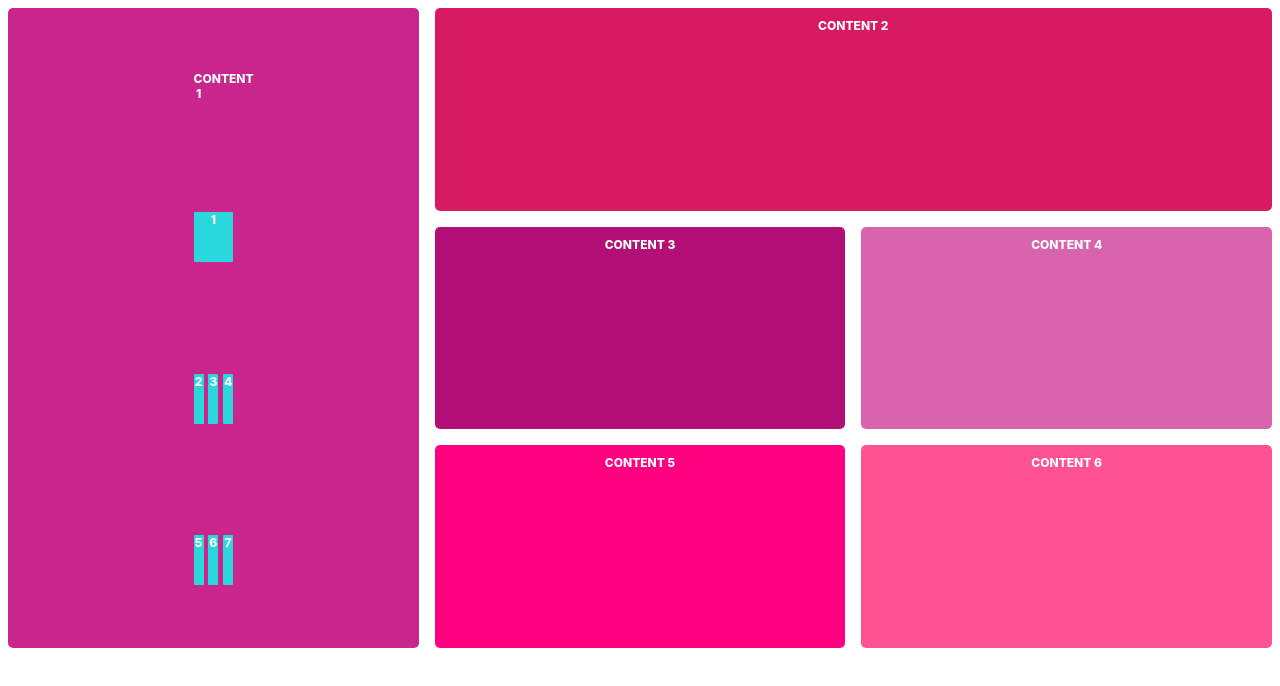
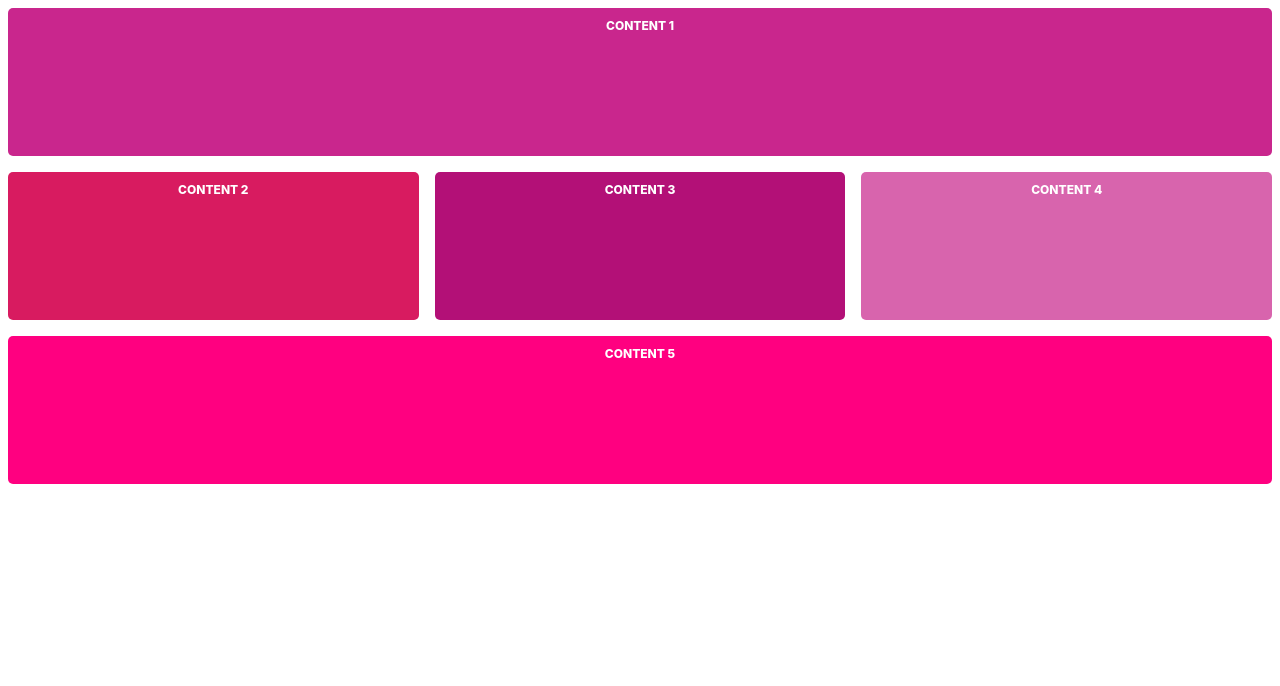
Before and after one commit to 10063987/grid, a plain HTML site: page index.html in a window 1280 px wide. Drawn offline with Linux system fonts and the light colour scheme.

Commit message:
refactor to match initial sketch

```diff
--- a/index.html
+++ b/index.html
@@ -9,21 +9,12 @@
 </head>
 <body>
     <div class="container">
-        <div id="content1">
-            Content 1
-            <div id="nested1">1</div>
-            <div id="nested2">2</div>
-            <div id="nested3">3</div>
-            <div id="nested4">4</div>
-            <div id="nested5">5</div>
-            <div id="nested6">6</div>
-            <div id="nested7">7</div>
-        </div>
+        <div id="content1">Content 1</div>
         <div id="content2">Content 2</div>
         <div id="content3">Content 3</div>
         <div id="content4">Content 4</div>
         <div id="content5">Content 5</div>
-        <div id="content6">Content 6</div>
+        <!-- <div id="content6">Content 6</div> -->
     </div>
 </body>
 </html>
--- a/style.css
+++ b/style.css
@@ -23,12 +23,12 @@
     /* grid-template-columns: auto auto auto; */
     grid-template-columns: repeat(3, 1fr);
     /* grid-template-rows: 5fr 3fr;  */
-    grid-template-rows: repeat(3, 1fr);
+    grid-template-rows: repeat(4, 1fr);
     grid-gap: 1rem;
     grid-template-areas:
-        "content1 content2 content2"
-        "content1 content3 content4"
-        "content1 content5 content6";
+        "content1 content1 content1"
+        "content2 content3 content4"
+        "content5 content5 content5";
 }
 
 .container > div{
@@ -39,26 +39,6 @@
 #content1{
     background: #c9268d;
     grid-area: content1;
-    display: grid;
-    grid-template-columns: repeat(3, 10px);
-    grid-template-rows: minmax(50px 80px) 60px;
-    grid-gap: .3rem;
-    justify-content: center;
-    align-items: center;
-}
-
-#content1 > div{
-    border-radius: 1px;
-}
-
-#nested1{
-    grid-column: 1/4;
-}
-
-#content1 div{
-    background: rgb(41, 215, 221);
-    width: 100%;
-    height: 50px;
 }
 
 #content2{
@@ -72,14 +52,8 @@
 #content4{
     background: #c9268db6;
     grid-area: content4;
-    /* grid-column: 3/4;
-    grid-row: 1/2; */
 }
 #content5{
     background: #ff0080;
     grid-area: content5;
 }
-#content6{
-    background: #ff5292;
-    grid-area: content6;
-}
```
